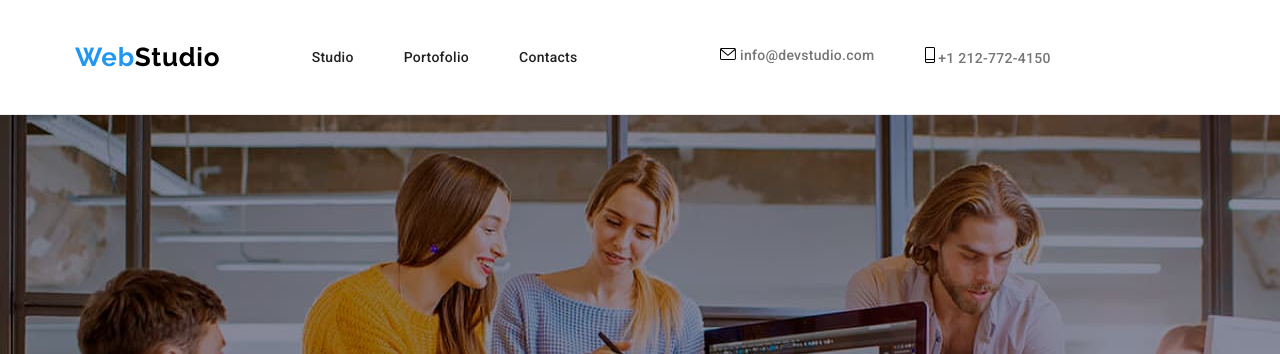
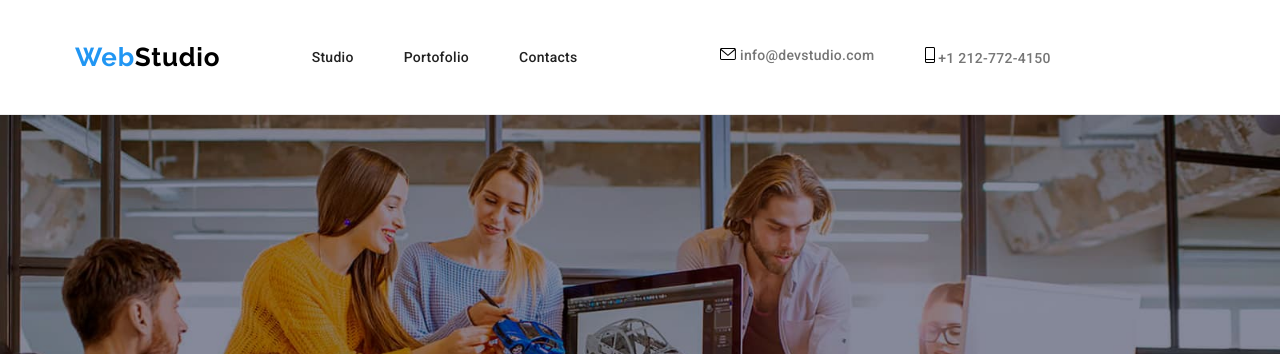
Before and after one commit to si12mo34/si12mo34-goit-markup-hw-05, a plain HTML site: page index.html in a window 1280 px wide. Shown: the top 354 px of the page. Drawn offline with nearby package versions, Linux system fonts and the light colour scheme.

Commit message:
Update styles.css

```diff
--- a/css/styles.css
+++ b/css/styles.css
@@ -143,7 +143,12 @@ body {
   text-align: center;
   width: 100%;
   height: 600px;
-  background-image: url(../images/background.jpg)
+  background-image: url(../images/background.jpg);
+  background-repeat: no-repeat;
+  background-size: contain;
+   background-image: linear-gradient(
+    to bottom,rgba(47, 48, 58, 0.4));
+
 }
 .hero-index-button {
   font-weight: 700;
```
